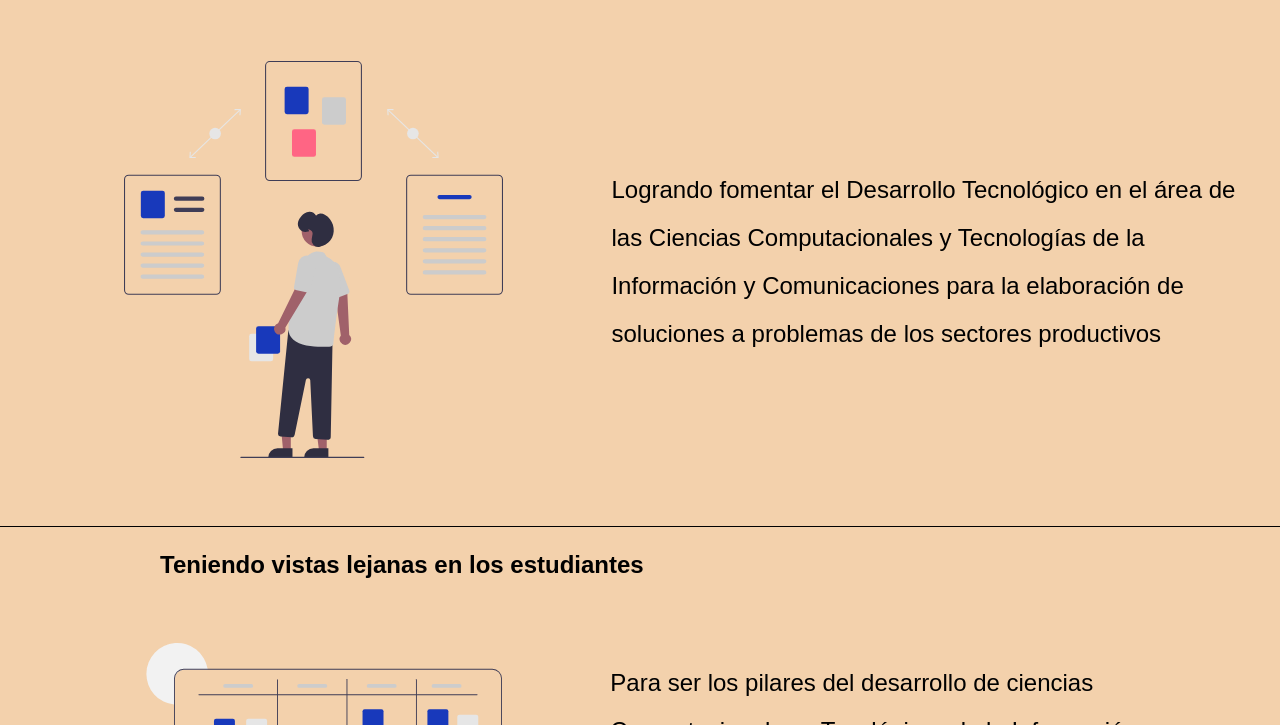
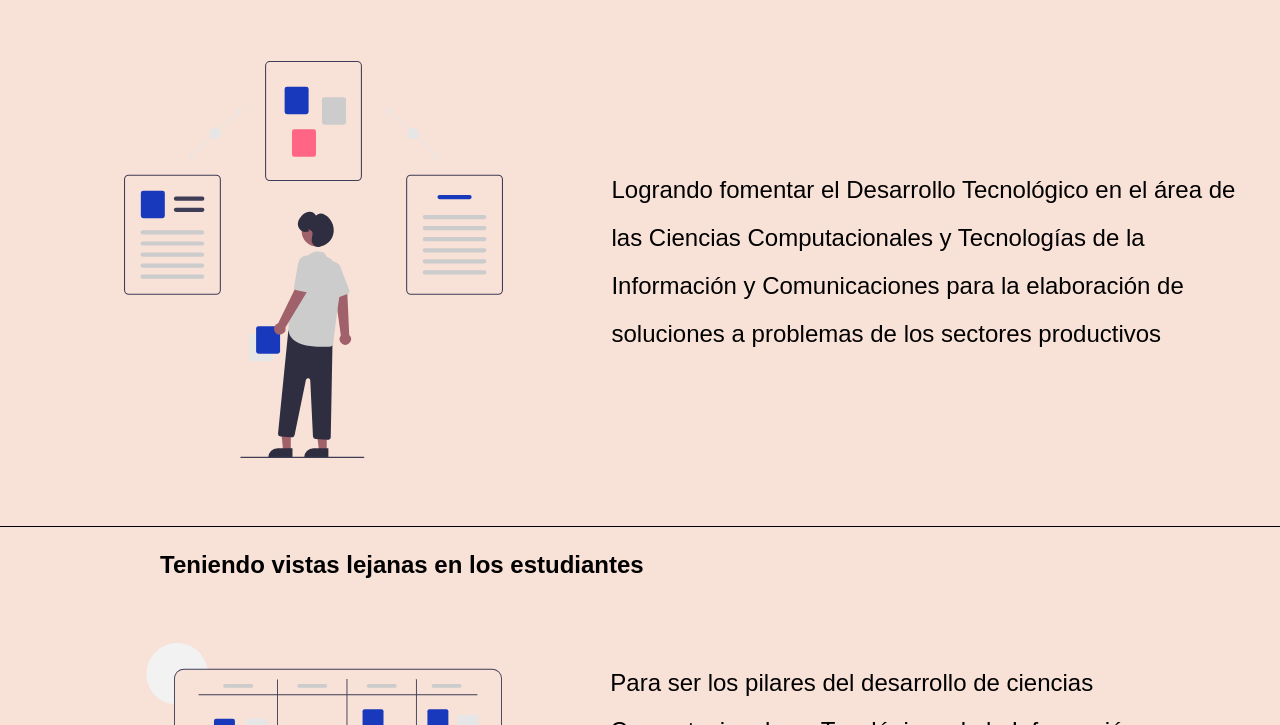
Before and after one commit to PotatoDestroy55/secondWebPage, a plain HTML site: page index.html in a window 1280 px wide. Shown: the part 389-1114 px from the top of the page. Drawn offline with Linux system fonts and the light colour scheme.

Commit message:
:children_crossing: Adding a more neutral background color

```diff
--- a/css/styles.css
+++ b/css/styles.css
@@ -7,8 +7,8 @@
 
 body
 {
-	/*background-color: #E4DEDB;*/
-	background-color:#F3D1AC;
+	background-color: rgb(248, 225, 215);
+	/*background-color:#F3D1AC;*/
 }
 
 
```
